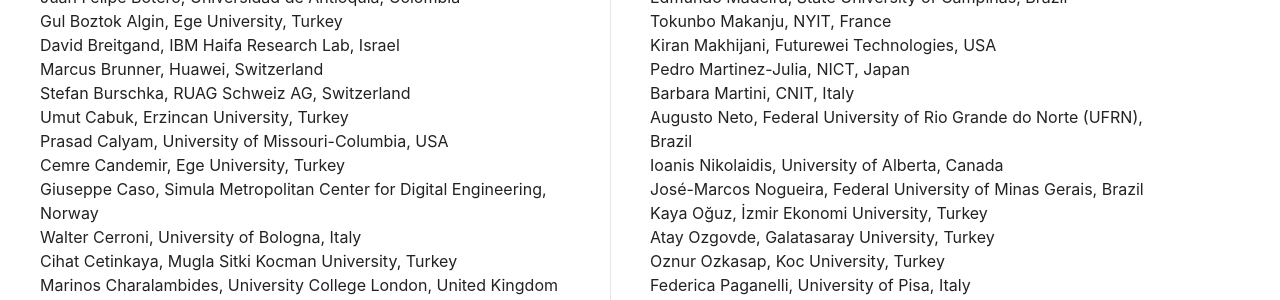
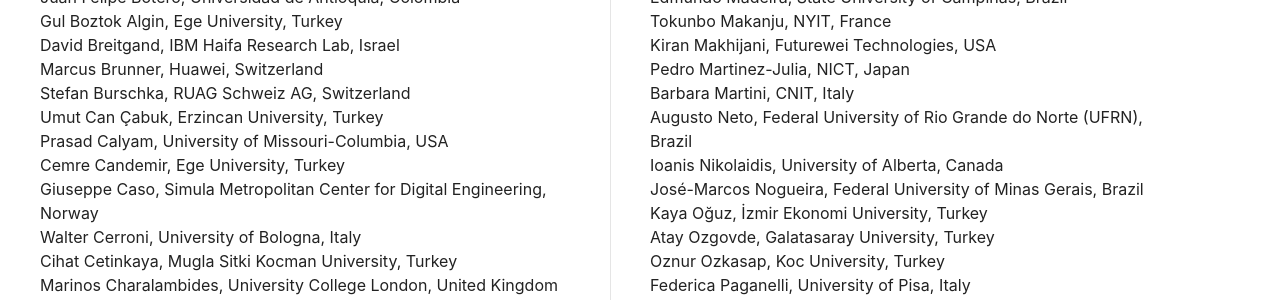
Before and after one commit to stuartclayman/cnsm_2021_website, a Jekyll site: the page built from committees.html, in a window 1280 px wide and 900 px high, scrolled down 2956 px. Shown: the part 153-453 px from the top of the window. Built offline with Jekyll 4.4.1, drawn with Linux system fonts in a browser that asks for light colours; nearby versions of some CDN libraries.

Commit message:
Committee

```diff
--- a/committees.html
+++ b/committees.html
@@ -152,7 +152,7 @@ Gul Boztok Algin, Ege University, Turkey<br/>
 David Breitgand, IBM Haifa Research Lab, Israel<br/>
 Marcus Brunner, Huawei, Switzerland<br/>
 Stefan Burschka, RUAG Schweiz AG, Switzerland<br/>
-Umut Cabuk, Erzincan University, Turkey<br/>
+Umut Can Çabuk, Erzincan University, Turkey<br/>
 Prasad Calyam, University of Missouri-Columbia, USA<br/>
 Cemre Candemir, Ege University, Turkey<br/>
 Giuseppe Caso, Simula Metropolitan Center for Digital Engineering, Norway<br/>
```
